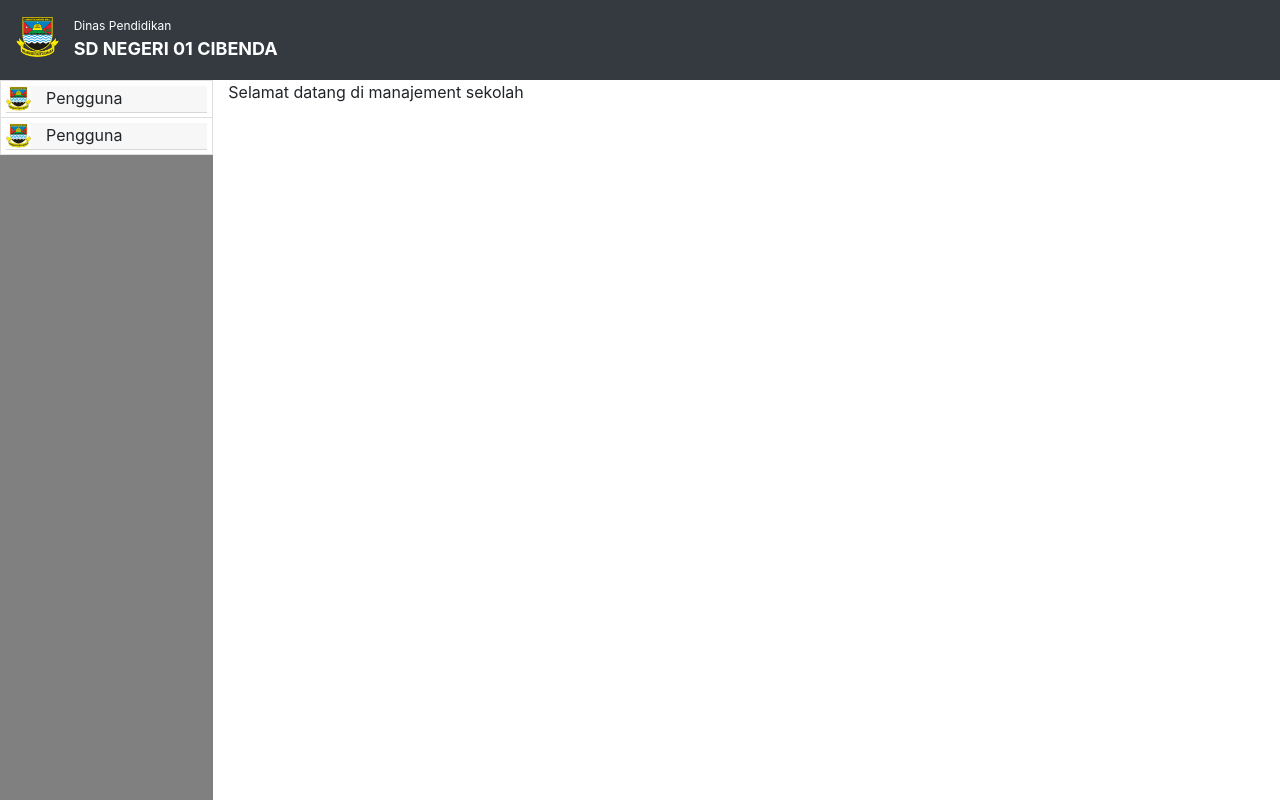
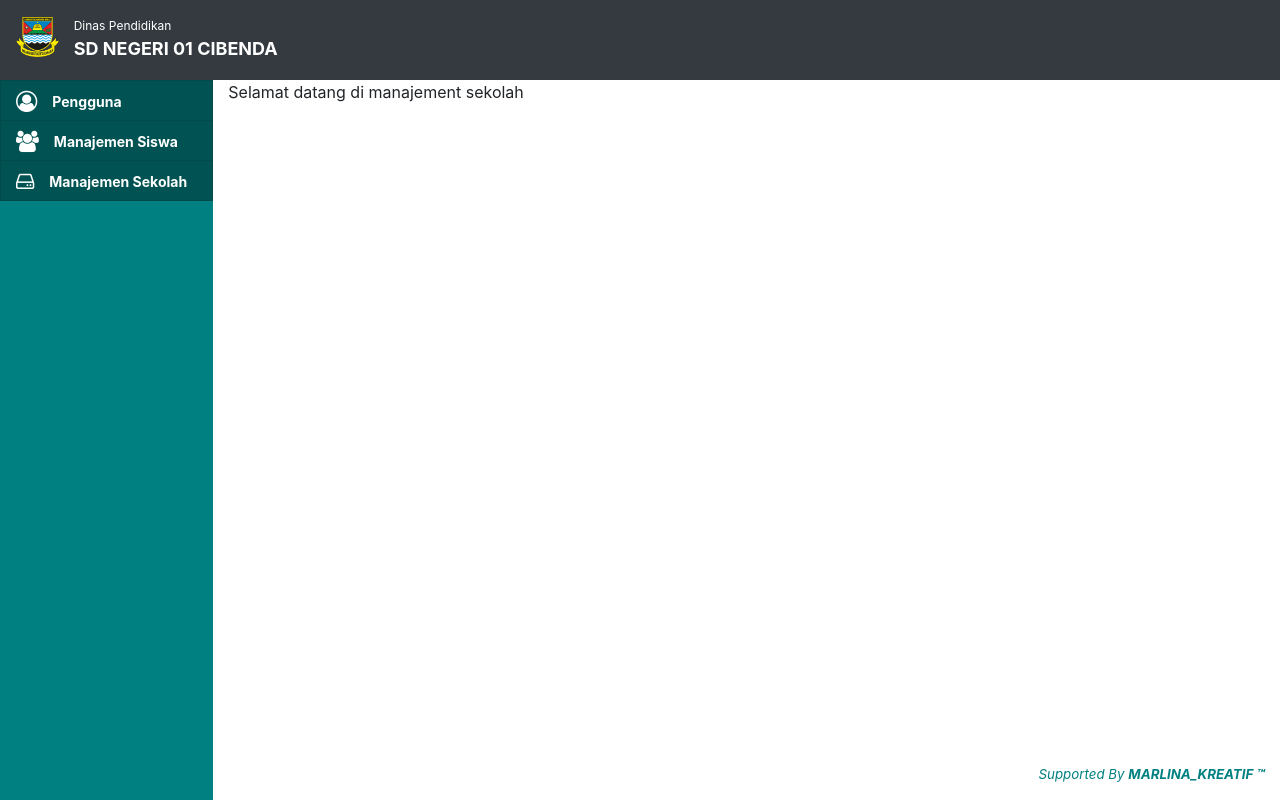
Before and after one commit to marlinakreatif/dinas_pendidikan_sd_negeri_01_cibenda, a React (Create React App) app: page /dashboard in a window 1280 px wide. Built offline with nearby package versions, Linux system fonts and the light colour scheme.

Commit message:
memperbarui style di sidemenu

```diff
--- a/package.json
+++ b/package.json
@@ -8,6 +8,7 @@
     "@testing-library/react": "^9.5.0",
     "@testing-library/user-event": "^7.2.1",
     "bootstrap": "^4.5.0",
+    "font-awesome": "^4.7.0",
     "react": "^16.13.1",
     "react-bootstrap": "^1.1.1",
     "react-dom": "^16.13.1",
--- a/src/home/Home.js
+++ b/src/home/Home.js
@@ -3,8 +3,9 @@ import { Route } from 'react-router-dom';
 import { Container, Navbar, Row, Col } from 'react-bootstrap';
 import "./home.css"
 
-import Dashboard from './Dashboard'
-import { UserList, UserCreateOrUpdate } from './../module-user'
+import Dashboard from './Dashboard';
+import { UserList, UserCreateOrUpdate } from './../module-user';
+import { StudentList, StudentCreateOrUpdate } from './../module-student';
 import Sidemenu from './Sidemenu';
 
 export default function Home(props) {
@@ -26,20 +27,34 @@ export default function Home(props) {
                 </Navbar.Brand>
             </Navbar>
             <Row id="content" >
-                <Col id="left" md={2} sm={4} style={{ background: "grey" }} >
+                <Col id="left" md={2} sm={4} >
                     <Sidemenu />
                 </Col>
                 <Col id="right" md={10} sm={8}>
                     <div className="content-body">
                         <Route path='/dashboard/' exact component={Dashboard} />
+                        {/* routes manajemen pengguna */}
                         <Route
                             path={`/dashboard/user`}
                             render={({ match: { url } }) => (
                                 <>
                                     <Route path={`${url}/`} component={UserList} exact />
                                     <Route
-                                        path={`${url}/:user_id`}
+                                        path={`${url}/create-or-update/:user_id`}
                                         component={UserCreateOrUpdate}
+                                    />
+                                </>
+                            )}
+                        />
+                        {/* routes manajemen siswa */}
+                        <Route
+                            path={`/dashboard/student`}
+                            render={({ match: { url } }) => (
+                                <>
+                                    <Route path={`${url}/`} component={StudentList} exact />
+                                    <Route
+                                        path={`${url}/create-or-update/:user_id`}
+                                        component={StudentCreateOrUpdate}
                                     />
                                 </>
                             )}
--- a/src/home/Sidemenu.js
+++ b/src/home/Sidemenu.js
@@ -7,18 +7,22 @@ export default function Sidemenu() {
         <Accordion>
             <Card bg="primary-custom" className="sidebar-menu">
                 <Accordion.Toggle as={Card.Header} eventKey="0">
-                    <img src="/apple-icon.png" alt="icon" className="sidebar-icon" />
+                    <i className="fa fa-user-circle-o fa-lg" aria-hidden="true"></i>
                     <span className="sidebar-title">Pengguna</span>
                 </Accordion.Toggle>
                 <Accordion.Collapse eventKey="0">
-                    <Card.Body className="card-body-padd">
+                    <Card.Body className="sub-menu">
                         <ul>
                             <li>
-                                <NavLink replace={true} to={`/users/super_admin`}>Super Admin</NavLink>
+                                <NavLink exact  replace={true} activeClassName="sub-menu-active" to={`/dashboard/user`}>
+                                    <i className="fa fa-dot-circle-o" aria-hidden="true"></i> Daftar Pengguna
+                                </NavLink>
                             </li>
 
                             <li>
-                                <NavLink replace={true} to={`/users/student`}>Student</NavLink>
+                                <NavLink exact  replace={true} activeClassName="sub-menu-active" to={`/dashboard/user/create-or-update/-`}>
+                                    <i className="fa fa-dot-circle-o" aria-hidden="true"></i> Pengguna Baru
+                                </NavLink>
                             </li>
                         </ul>
                     </Card.Body>
@@ -26,18 +30,46 @@ export default function Sidemenu() {
             </Card>
             <Card bg="primary-custom" className="sidebar-menu">
                 <Accordion.Toggle as={Card.Header} eventKey="1">
-                    <img src="/apple-icon.png" alt="icon" className="sidebar-icon" />
-                    <span className="sidebar-title">Pengguna</span>
+                    <i className="fa fa-users fa-lg" aria-hidden="true"></i>
+                    <span className="sidebar-title">Manajemen Siswa</span>
                 </Accordion.Toggle>
                 <Accordion.Collapse eventKey="1">
-                    <Card.Body className="card-body-padd">
+                    <Card.Body className="sub-menu">
                         <ul>
                             <li>
-                                <NavLink replace={true} to={`/users/super_admin`}>Super Admin</NavLink>
+                                <NavLink exact  replace={true} activeClassName="sub-menu-active" to={`/dashboard/student`}>
+                                    <i className="fa fa-dot-circle-o" aria-hidden="true"></i> Daftar Siswa
+                                </NavLink>
                             </li>
 
                             <li>
-                                <NavLink replace={true} to={`/users/student`}>Student</NavLink>
+                                <NavLink exact  replace={true} activeClassName="sub-menu-active" to={`/dashboard/student/create-or-update/-`}>
+                                    <i className="fa fa-dot-circle-o" aria-hidden="true"></i> Siswa Baru
+                                </NavLink>
+                            </li>
+
+                            <li>
+                                <NavLink exact  replace={true} activeClassName="sub-menu-active" to={`/dashboard/student/nisn-card/`}>
+                                    <i className="fa fa-dot-circle-o" aria-hidden="true"></i> Kartu NISN
+                                </NavLink>
+                            </li>
+
+                        </ul>
+                    </Card.Body>
+                </Accordion.Collapse>
+            </Card>
+            <Card bg="primary-custom" className="sidebar-menu">
+                <Accordion.Toggle as={Card.Header} eventKey="2">
+                    <i className="fa fa-hdd-o fa-lg" aria-hidden="true"></i>
+                    <span className="sidebar-title">Manajemen Sekolah</span>
+                </Accordion.Toggle>
+                <Accordion.Collapse eventKey="2">
+                    <Card.Body className="sub-menu">
+                        <ul>
+                            <li>
+                                <NavLink exact  replace={true} activeClassName="sub-menu-active" to={`/users/super_admin`}>
+                                    <i className="fa fa-dot-circle-o" aria-hidden="true"></i> Berita
+                                </NavLink>
                             </li>
                         </ul>
                     </Card.Body>
--- a/src/home/home.css
+++ b/src/home/home.css
@@ -31,22 +31,77 @@
 
 .dashboard>#content>#left {
     padding: 0px !important;
+    background-color: teal;
+
 }
 
 .sidebar-menu {
     border-radius: 0px;
-    padding: 5px !important;
+    padding: 0 !important;
+    background-color: #015555;
+    color: white;
+}
+
+.sidebar-menu:hover {
+    cursor: pointer;
+    cursor: hand;
 }
 
 .sidebar-menu>.card-header {
-    padding: 0px !important;
-}
-
-.sidebar-icon {
-    width: 25px;
-    height: 25px;
+    padding: 0px 15px !important;
+    height: 40px;
+    line-height: 40px;
 }
 
 .sidebar-title {
     margin-left: 15px;
+    font-size: 14px;
+    font-weight: bold;
 }
+
+.sidebar-menu>.card-header {
+    border: none
+}
+
+.sub-menu {
+    padding: 0;
+    background-color: rgb(3, 158, 158);
+}
+
+.sub-menu>ul {
+    list-style-type: none;
+    padding-inline-start: 0;
+    margin-block-end: 0;
+    font-size: 12px;
+}
+
+.sub-menu>ul>li {
+    height: 40px;
+    line-height: 40px;
+
+    border-bottom: 0.5px solid rgba(3, 255, 242, 0.5);
+}
+
+.sub-menu>ul>li:hover {
+    background-color: #0d5f5f9c;
+    cursor: pointer;
+    cursor: hand;
+    border-bottom: none;
+}
+
+.sub-menu>ul>li>a {
+    color: white;
+    padding-left: 15px;
+    text-decoration: none;
+    font-weight: bold;
+    display: block;
+}
+
+.sub-menu-active {
+    background-color: #000000;
+}
+
+.sub-menu>ul>li>a>i {
+    margin-right: 15px;
+    font-weight: normal;
+}
--- a/src/index.css
+++ b/src/index.css
@@ -18,7 +18,7 @@ code {
   bottom: 15px;
   font-style: italic;
   font-size: 10pt;
-  color: white;
+  color: teal;
 }
 
 .supported-by>span{
--- a/src/index.js
+++ b/src/index.js
@@ -2,15 +2,11 @@ import React from 'react';
 import ReactDOM from 'react-dom';
 import './index.css';
 import 'bootstrap/dist/css/bootstrap.min.css';
+import 'font-awesome/css/font-awesome.min.css';
 import App from './App';
 import * as serviceWorker from './serviceWorker';
 
-ReactDOM.render(
-  <React.StrictMode>
-    <App />
-  </React.StrictMode>,
-  document.getElementById('root')
-);
+ReactDOM.render(<App />, document.getElementById('root'));
 
 // If you want your app to work offline and load faster, you can change
 // unregister() to register() below. Note this comes with some pitfalls.
--- a/src/login/Login.js
+++ b/src/login/Login.js
@@ -44,7 +44,6 @@ export default class Login extends Component {
                                     name="email"
                                     type="email"
                                     placeholder="Enter Email"
-                                    required
                                 />
                                 {/* <Form.Control.Feedback>Looks good!</Form.Control.Feedback> */}
                             </Form.Group>
```
Also changed, not shown: 1 other file (tests, documents, lock files or other folders).
